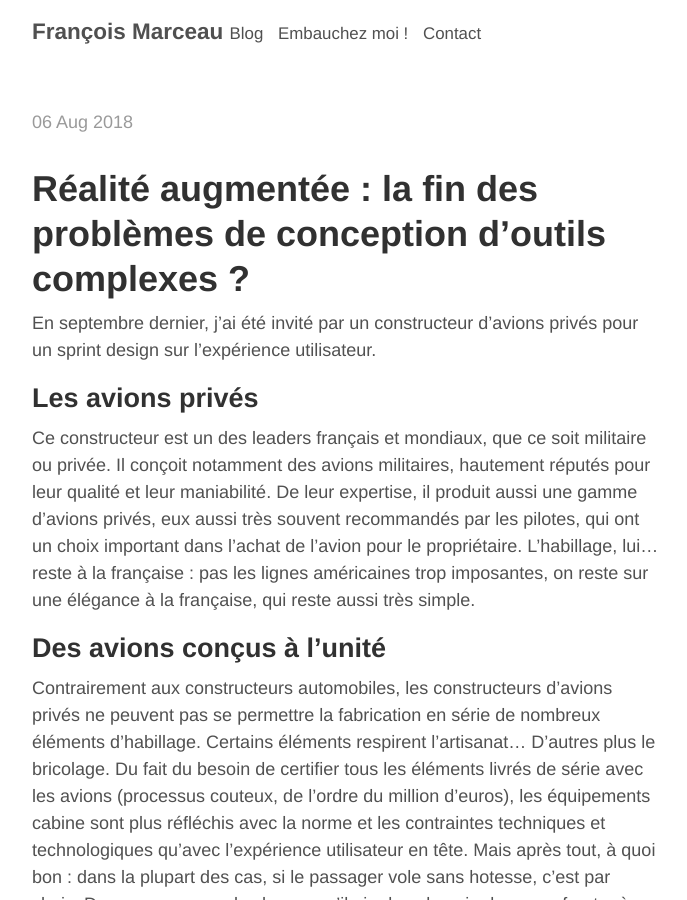
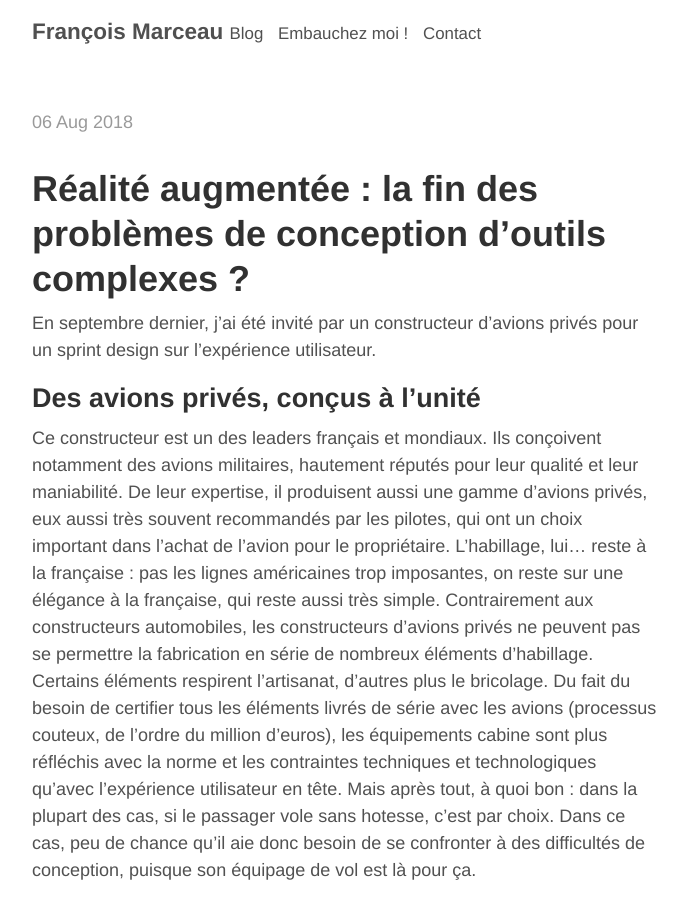
Before and after one commit to francoismarceau/blog, a Jekyll site: the page built from _posts/2018-07-29-ar-cabinguide.md, in a window 1280 px wide and 900 px high. Shown: the whole window, without its empty margins (293-980 px from the left). Built offline with Jekyll 4.4.1, drawn with Linux system fonts in a browser that asks for light colours; our own code applies the rules of GitHub Pages for plain Markdown files; some of the changed text lies outside the part shown.

Commit message:
Modification du paragraphe 1

```diff
--- a/_posts/2018-07-29-ar-cabinguide.md
+++ b/_posts/2018-07-29-ar-cabinguide.md
@@ -6,13 +6,9 @@
 
 En septembre dernier, j'ai été invité par un constructeur d'avions privés pour un sprint design sur l'expérience utilisateur.
 
-## Les avions privés
+## Des avions privés, conçus à l'unité
 
-Ce constructeur est un des leaders français et mondiaux, que ce soit militaire ou privée. Il conçoit notamment des avions militaires, hautement réputés pour leur qualité et leur maniabilité. De leur expertise, il produit aussi une gamme d'avions privés, eux aussi très souvent recommandés par les pilotes, qui ont un choix important dans l'achat de l'avion pour le propriétaire. L'habillage, lui... reste à la française : pas les lignes américaines trop imposantes, on reste sur une élégance à la française, qui reste aussi très simple.
-
-## Des avions conçus à l'unité
-
-Contrairement aux constructeurs automobiles, les constructeurs d'avions privés ne peuvent pas se permettre la fabrication en série de nombreux éléments d'habillage. Certains éléments respirent l'artisanat... D'autres plus le bricolage. Du fait du besoin de certifier tous les éléments livrés de série avec les avions (processus couteux, de l'ordre du million d'euros), les équipements cabine sont plus réfléchis avec la norme et les contraintes techniques et technologiques qu'avec l'expérience utilisateur en tête. Mais après tout, à quoi bon : dans la plupart des cas, si le passager vole sans hotesse, c'est par choix. Dans ce cas, peu de chance qu'il aie donc besoin de  se confronter à des difficultés de conception, puisque son hôtesse est là pour ça.
+Ce constructeur est un des leaders français et mondiaux. Ils conçoivent notamment des avions militaires, hautement réputés pour leur qualité et leur maniabilité. De leur expertise, il produisent aussi une gamme d'avions privés, eux aussi très souvent recommandés par les pilotes, qui ont un choix important dans l'achat de l'avion pour le propriétaire. L'habillage, lui... reste à la française : pas les lignes américaines trop imposantes, on reste sur une élégance à la française, qui reste aussi très simple. Contrairement aux constructeurs automobiles, les constructeurs d'avions privés ne peuvent pas se permettre la fabrication en série de nombreux éléments d'habillage. Certains éléments respirent l'artisanat, d'autres plus le bricolage. Du fait du besoin de certifier tous les éléments livrés de série avec les avions (processus couteux, de l'ordre du million d'euros), les équipements cabine sont plus réfléchis avec la norme et les contraintes techniques et technologiques qu'avec l'expérience utilisateur en tête. Mais après tout, à quoi bon : dans la plupart des cas, si le passager vole sans hotesse, c'est par choix. Dans ce cas, peu de chance qu'il aie donc besoin de  se confronter à des difficultés de conception, puisque son équipage de vol est là pour ça.
 
 ## Améliorer l'expérience utilisateur, c'est améliorer le ressenti du client
 
```
